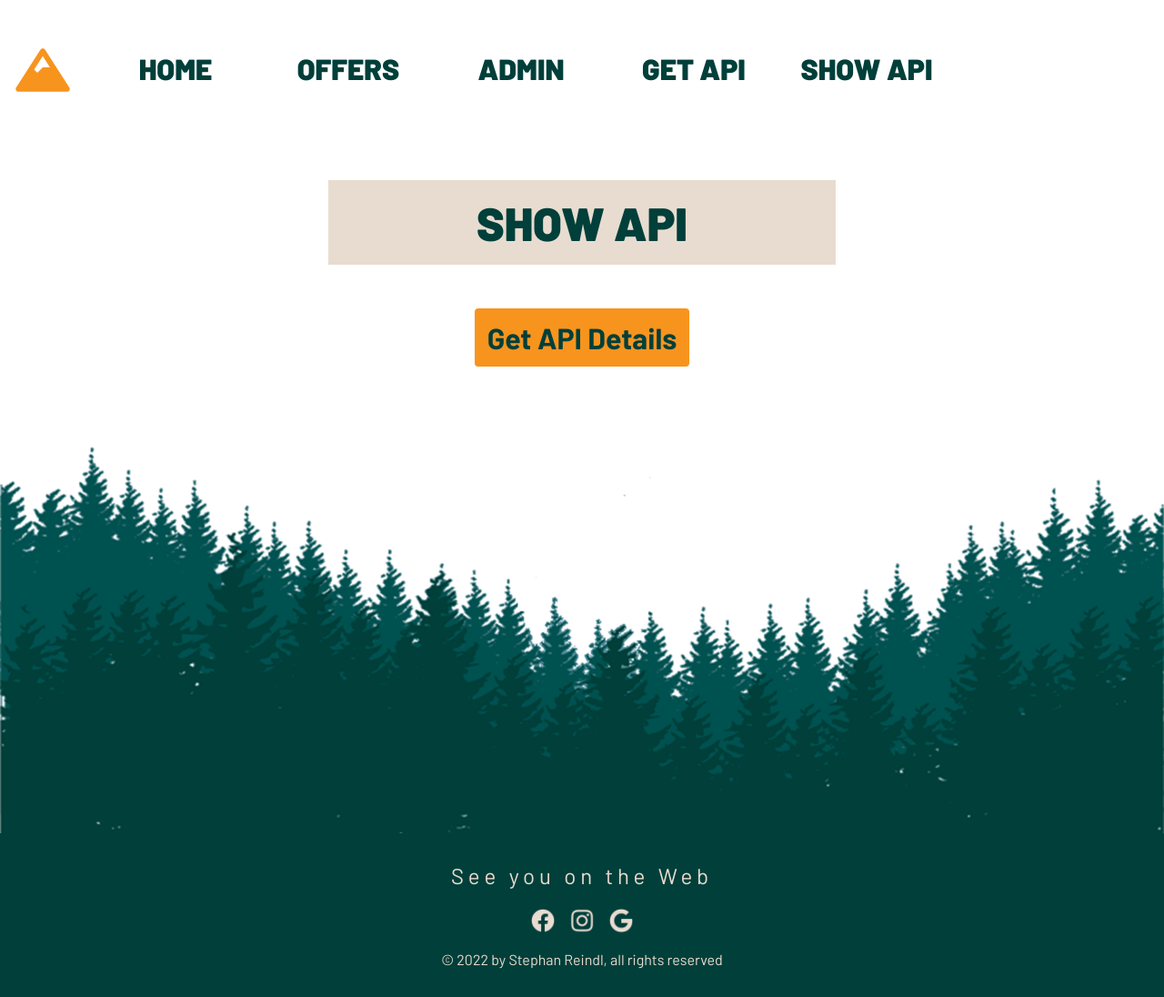
After one commit to EstephR/BE15_CR12_StephanReindl, a PHP site: page /showAll.php in a window 1280 px wide. The commit adds this page. Shown: the whole page at 91% size. Run offline with PHP 8.4, Linux system fonts and the light colour scheme.

Commit message:
finished tasks

```diff
--- a/crud/components/navbar.php
+++ b/crud/components/navbar.php
@@ -18,7 +18,10 @@
                 <a class="nav-link" href="admin.php">Admin</a>
                 </li>
                 <li class="nav-item">
-                <a class="nav-link" href="">API's</a>
+                <a class="nav-link" href="api/displayAll.php">GET API</a>
+                </li>
+                <li class="nav-item">
+                <a class="nav-link" href="showAll.php">Show API</a>
                 </li>
             </ul>
             </div>
--- a/crud/components/navbar_admin.php
+++ b/crud/components/navbar_admin.php
@@ -18,7 +18,10 @@
                 <a class="nav-link" href="admin.php">Admin</a>
                 </li>
                 <li class="nav-item">
-                <a class="nav-link" href="">API's</a>
+                <a class="nav-link" href="api/displayAll.php">GET API</a>
+                </li>
+                <li class="nav-item">
+                <a class="nav-link" href="showAll.php">Show API</a>
                 </li>
             </ul>
             </div>
--- a/css/partials/_navbar.scss
+++ b/css/partials/_navbar.scss
@@ -9,7 +9,7 @@
     .navbar-nav {
         font-size: 2em;
         .nav-item {
-            width: 160px;
+            width: 170px;
             margin: 0 10px;
             text-align: center;
             &:hover {
--- a/css/style.css
+++ b/css/style.css
@@ -47,7 +47,7 @@
   font-size: 2em;
 }
 .navbar .navbar-nav .nav-item {
-  width: 160px;
+  width: 170px;
   margin: 0 10px;
   text-align: center;
 }
--- a/js/script.js
+++ b/js/script.js
@@ -20,3 +20,30 @@
         navFont.setAttribute("style", "font-size: 2em");
     }
 }
+
+//Retrieve API
+document.getElementById("btn-retrieve").addEventListener("click", retreiveData);
+
+function retreiveData() {
+    let url = "http://localhost:3000/BE15_CR12_StephanReindl/api/displayAll.php";
+    const request = new XMLHttpRequest();
+    request.open("GET", url);
+    request.onload = function() {
+        //get only the data with .data property
+        let result = JSON.parse(request.responseText).data;
+        for (value of result) {
+            document.getElementById("result").innerHTML += `<div class="card p-0 shadow border-0" data-aos="fade-up" data-aos-offset="300"
+            data-aos-easing="ease-in-sine">
+            <h5 class="card-title m-0 p-3 text-center">${value.name}</h5>
+            <img src="img/${value.picture}" class="card-img-top rounded-0" alt="${value.name}">
+            <div class="card-body">
+                <p class="card-text">${value.description}</p>
+                <p class="card-text">Price: ${value.price} EUR</p>
+                <p class="card-text">Lat: ${value.latitude}</p>
+                <p class="card-text">Lng: ${value.longitude}</p>
+            </div>
+        </div>`
+        }
+    }
+    request.send();
+}
--- /dev/null
+++ b/showAll.php
@@ -0,0 +1,41 @@
+<!DOCTYPE html>
+<html lang="en">
+
+<head>
+    <meta charset="UTF-8">
+    <meta http-equiv="X-UA-Compatible" content="IE=edge">
+    <meta name="viewport" content="width=device-width, initial-scale=1.0">
+    <?php require_once "crud/components/bootstrap.php"?>
+    <link rel="stylesheet" href="https://cdnjs.cloudflare.com/ajax/libs/animate.css/4.1.1/animate.min.css" />
+    <link href="https://unpkg.com/aos@2.3.1/dist/aos.css" rel="stylesheet">
+    <link rel="stylesheet" href="css/style.css">
+    <link rel="icon" href="img/favicon.png" type="image/x-icon">
+    <title>Mount Everest Agency - Go Beyond</title>
+</head>
+
+<body id="top">
+
+<?php require_once "crud/components/navbar_admin.php" ?>
+
+    <div class="container">
+        <h1 class="text-center mt-5 mb-5 p-3" id="offers">Show API</h1>
+        <div class="d-flex justify-content-center">
+               <button class='btn btn-outline-danger mb-4 add-btn' type='button' id="btn-retrieve">Get API Details</button>
+        </div>
+
+        <div class="row row-cols-lg-3 row-cols-md-2 row-cols-sm-1
+        justify-content-center mb-5 gap-5" id="result">
+
+
+        </div>
+    </div>
+
+
+
+    <?php require_once "crud/components/footer.php" ?>
+
+    <?php require_once "crud/components/bootstrap_script.php"?>
+    <script src="https://unpkg.com/aos@2.3.1/dist/aos.js"></script>
+    <script src="js/script.js"></script>
+</body>
+</html>
```
Also changed, not shown: api/displayAll.php (added, +25 -0 lines).
